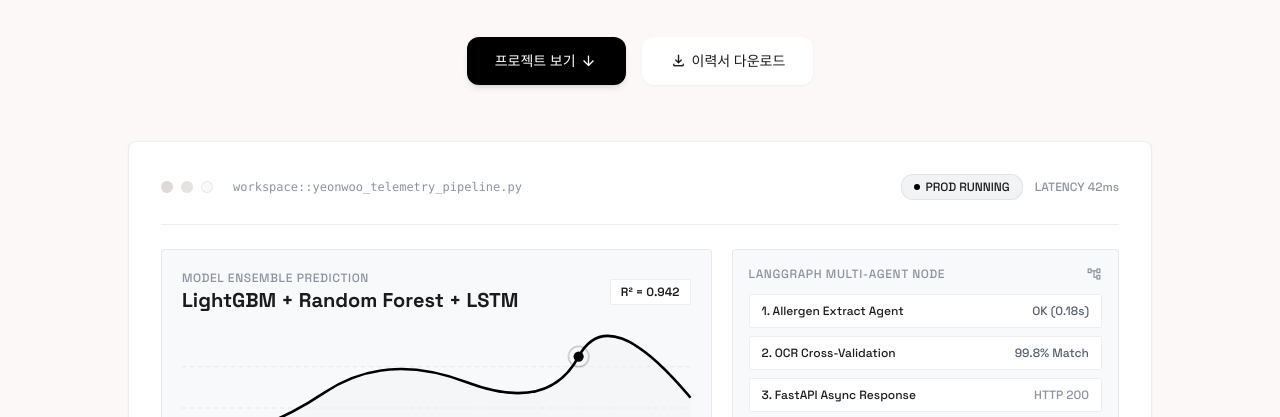
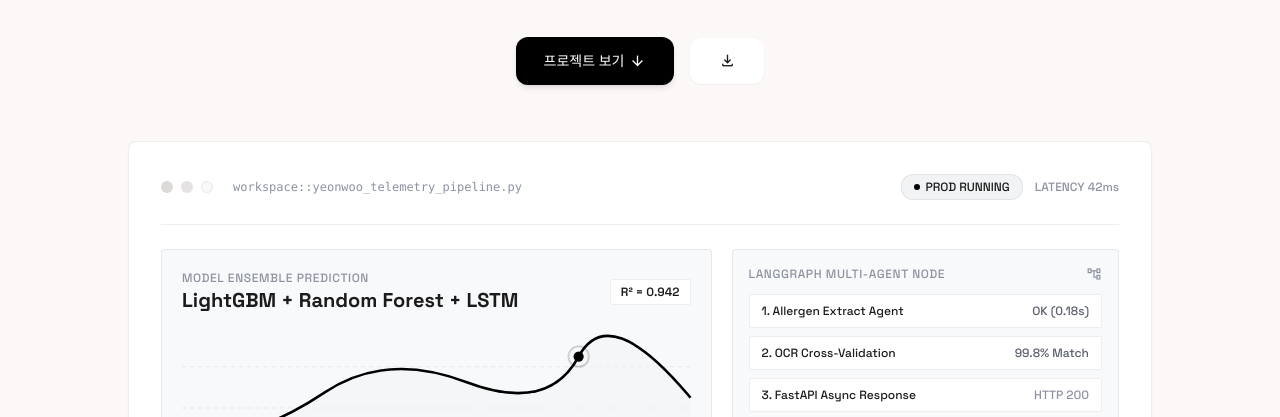
Before and after one commit to ebbbbang2/yeonwoo.github.io, a plain HTML site: page index.html in a window 1280 px wide. Shown: the part 383-800 px from the top of the page. Drawn offline with nearby package versions, Linux system fonts and the light colour scheme.

Commit message:
Update index.html

```diff
--- a/index.html
+++ b/index.html
@@ -29,7 +29,7 @@
 </a>
 <a class="inline-flex items-center gap-space-xs px-7 py-3.5 rounded-full bg-surface-pure hover:bg-surface-subtle text-on-surface font-label-md text-label-md shadow-sm transition-all duration-200 transform hover:-translate-y-0.5" href="#download-resume">
 <span class="material-symbols-outlined text-[18px]">download</span>
-<span>이력서 다운로드</span>
+<!-- <span>이력서 다운로드</span> -->
 </a>
 </div>
 </div>
```
